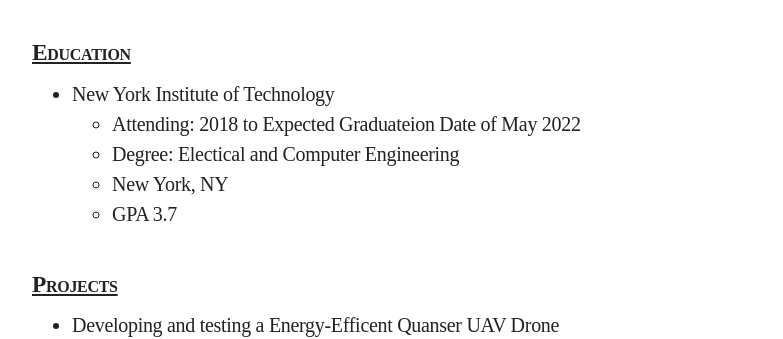
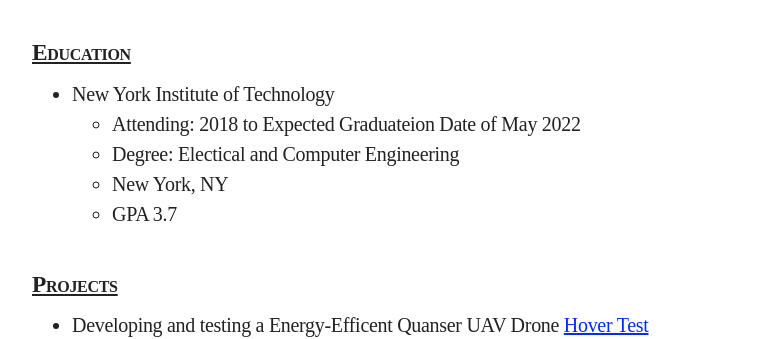
Before and after one commit to patrickmazza10/patrickmazza10.github.io, a plain HTML site: page index.html in a window 1280 px wide. Shown: the part 462-801 px from the top of the page, without its empty margins (248-1031 px from the left). Drawn offline with Linux system fonts and the light colour scheme.

Commit message:
Update index.html

```diff
--- a/index.html
+++ b/index.html
@@ -56,7 +56,7 @@
 <h3> Projects </h3>
   <ul>
     <li>
-      Developing and testing a Energy-Efficent Quanser UAV Drone
+      Developing and testing a Energy-Efficent Quanser UAV Drone <a href="https://www.youtube.com/watch?v=xWNjt8-YVtE " target="_blank">Hover Test</a>
     </li>
     <li>
      Designed and created a Prototype Rasberry Pi Car Back-up Camera
```
